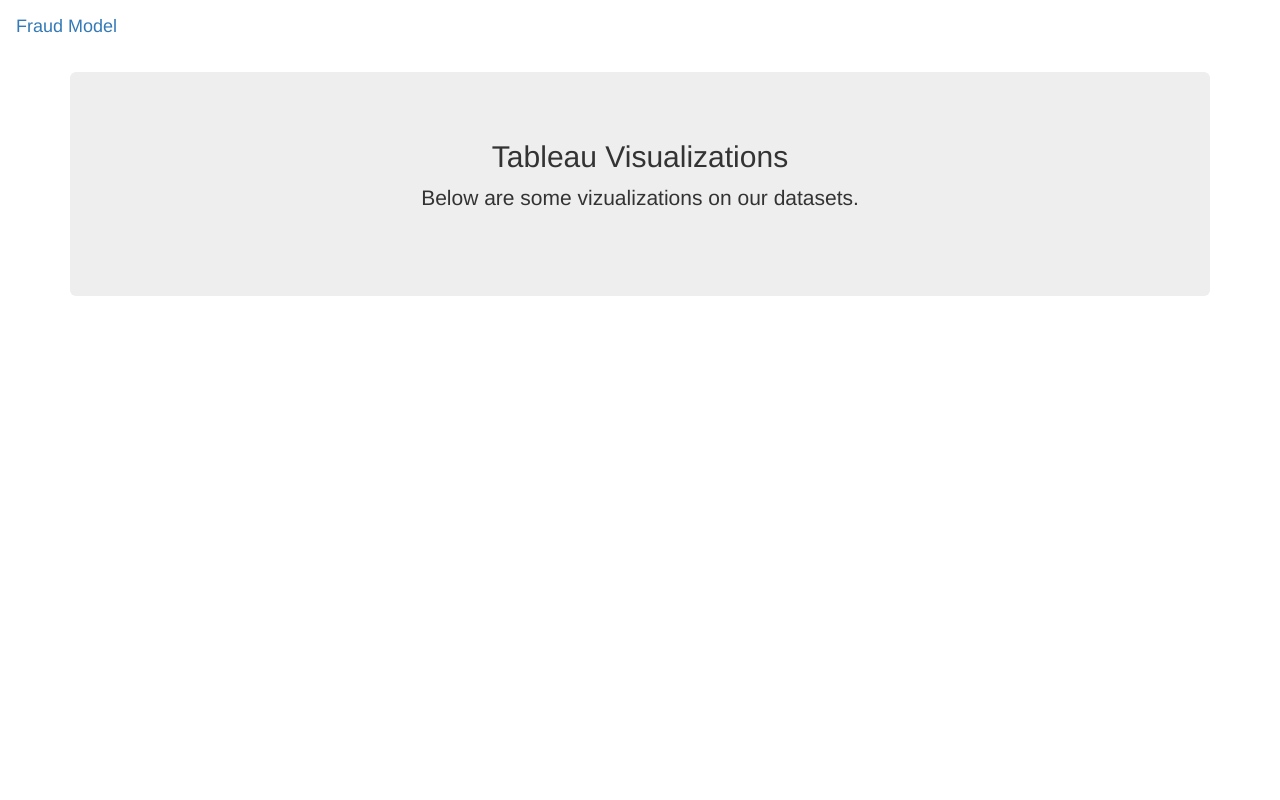
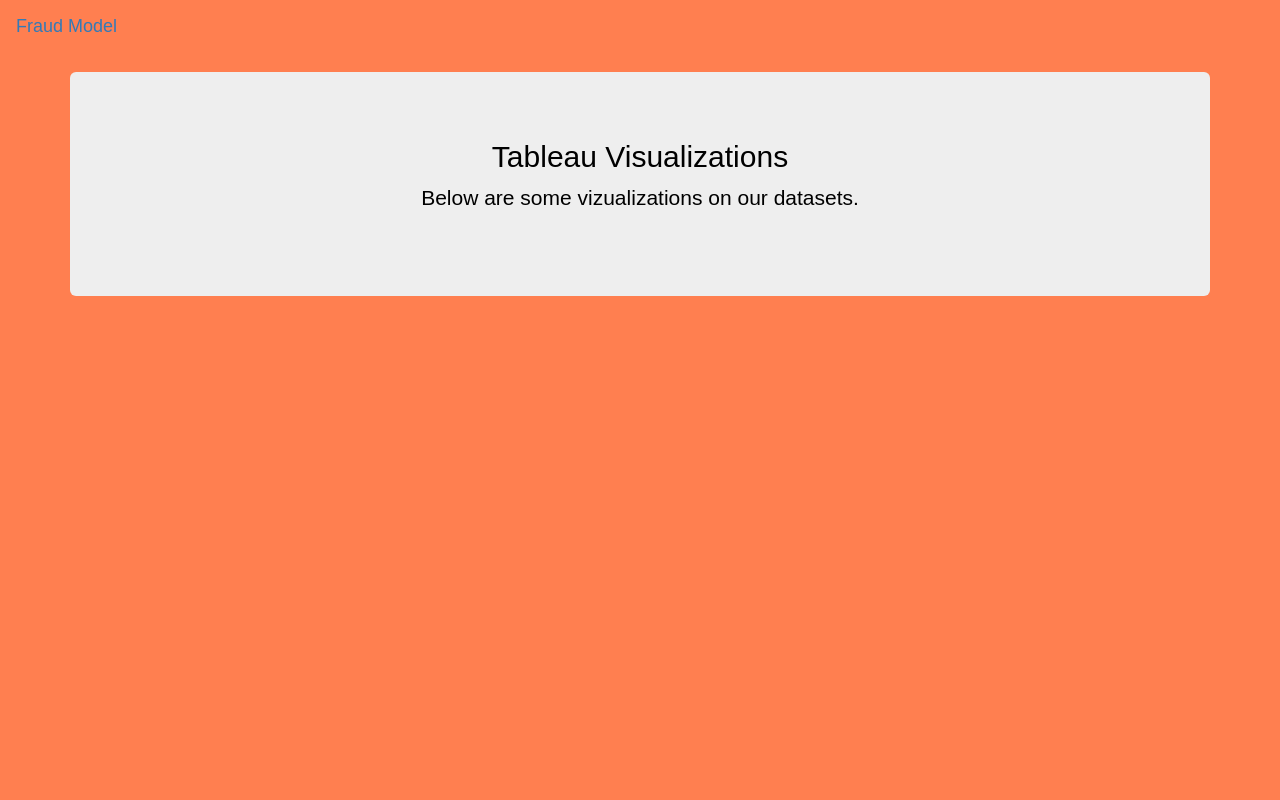
Before and after one commit to WayneJ2/FinalProjectChallenge, a Flask app: page /visuals.html in a window 1280 px wide. Run offline with Flask 2, Linux system fonts and the light colour scheme; parts of the project's set-up code (start-up, migrations or seed data) failed here and were passed over; some libraries are stand-ins or nearby versions.

Commit message:
Update style.css

```diff
--- a/static/style.css
+++ b/static/style.css
@@ -26,3 +26,9 @@
     justify-content: center;
     align-items: center;
 }
+
+body{
+    background-color: coral;
+    color:black;
+    font-family: Arial, Helvetica, sans-serif;
+}
```
